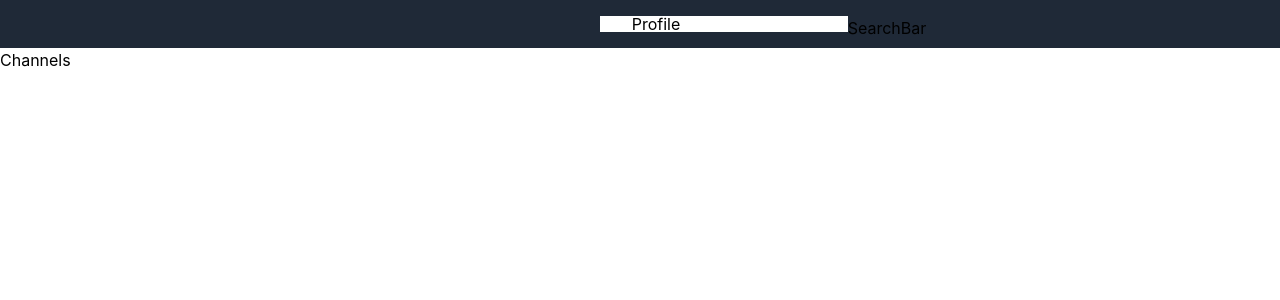
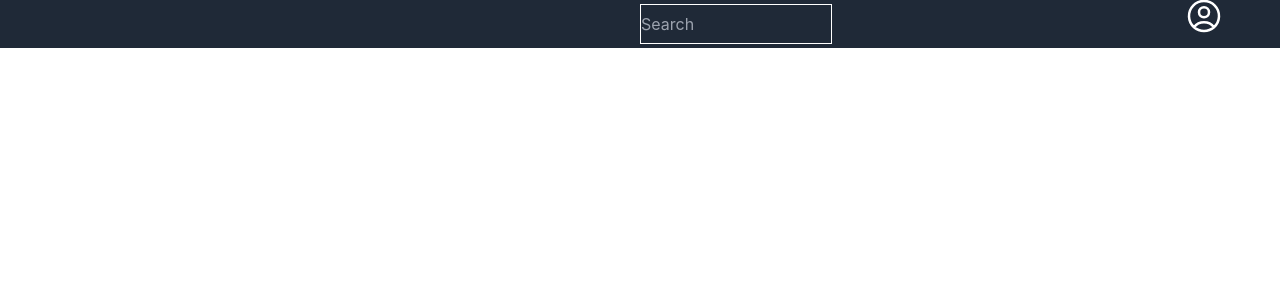
Before and after one commit to ffjaervik/Hackathon-11-11, a React (Create React App) app in the folder hackathon11_11/: page / in a window 1280 px wide. Shown: the top 300 px of the page. Built offline with nearby package versions, Linux system fonts and the light colour scheme.

Commit message:
Navbar css

```diff
--- a/hackathon11_11/src/components/Navbar.jsx
+++ b/hackathon11_11/src/components/Navbar.jsx
@@ -2,12 +2,13 @@ import React from 'react'
 
 const Navbar = () => {
 	return (
-		<div className='bg-gray-800 h-12 w-screen flex justify-center items-center '>
-			<div className='flex  h-4 w-8'>
-				<input type='text' />
-				SearchBar
-			</div>
-			<div className='justify-end'>Profile</div>
+		<div className='bg-gray-800 h-12 w-screen fixed '>
+			<div className='relative float-right w-1/2 h-full flex items-center justify-between'>
+        <input className='bg-gray-800 text-white w-[30%] h-10 border border-white' placeholder='Search' />
+        <div className='h-14 w-14 mr-10 text-white'><svg xmlns="http://www.w3.org/2000/svg" fill="none" viewBox="0 0 24 24" strokeWidth={1.5} stroke="currentColor" className="w-10 h-10">
+  <path strokeLinecap="round" strokeLinejoin="round" d="M17.982 18.725A7.488 7.488 0 0012 15.75a7.488 7.488 0 00-5.982 2.975m11.963 0a9 9 0 10-11.963 0m11.963 0A8.966 8.966 0 0112 21a8.966 8.966 0 01-5.982-2.275M15 9.75a3 3 0 11-6 0 3 3 0 016 0z" />
+</svg></div>
+      </div>
 		</div>
 	)
 }
```
